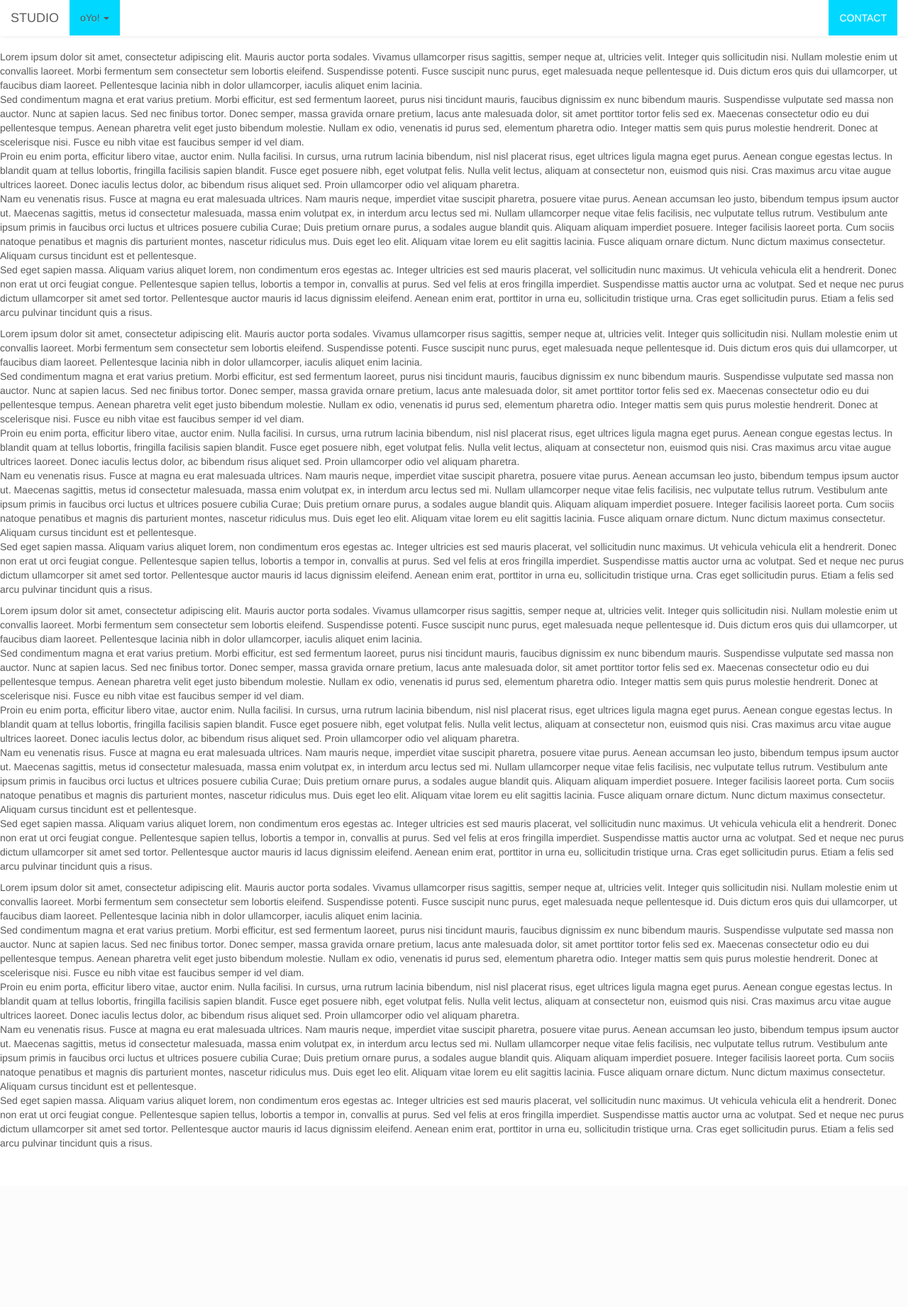
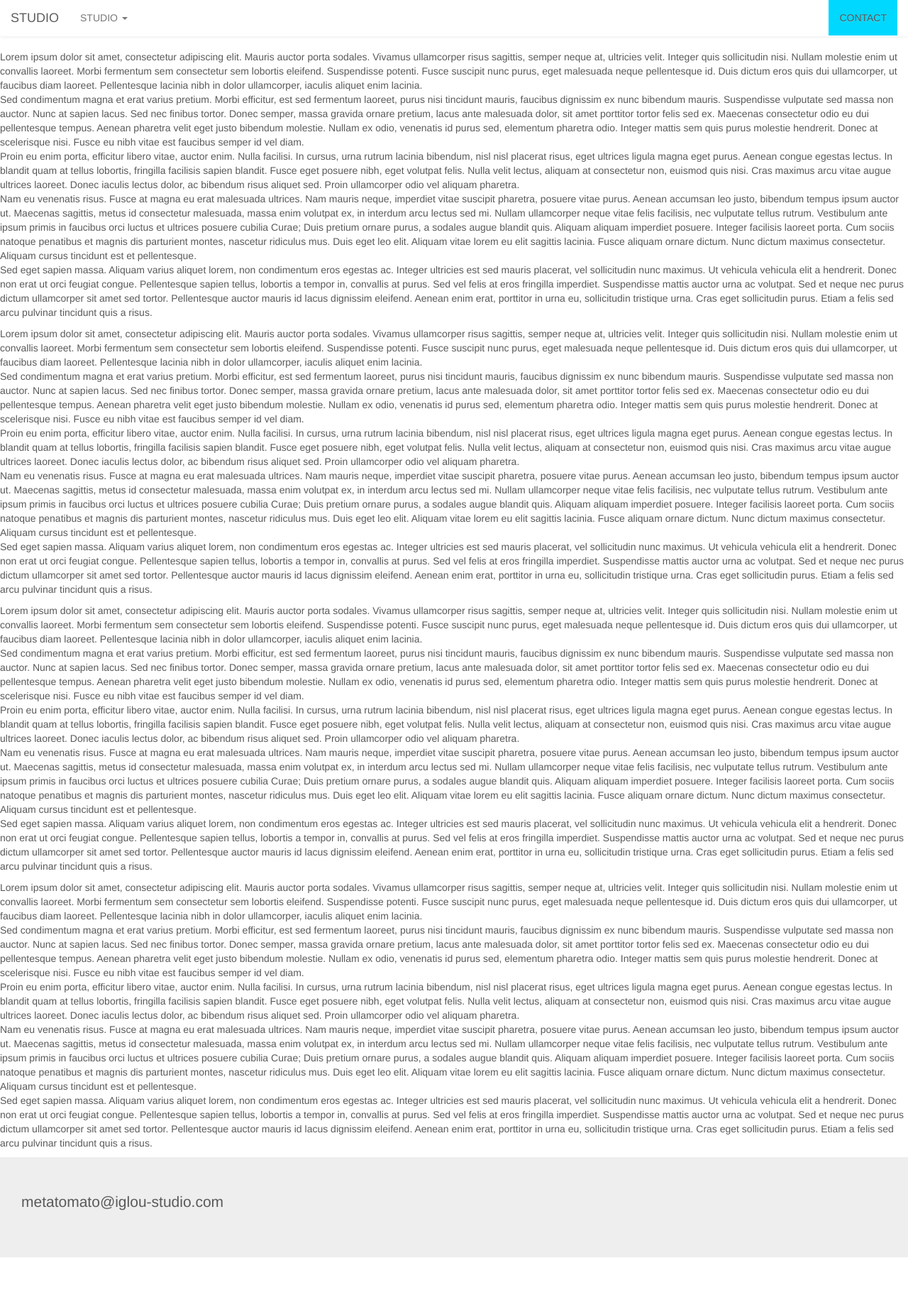
Before and after one commit to metatomato/iGLouWeb, a Django app: page /navbar/ in a window 1280 px wide. Shown: the whole page at 71% size. Before the commit the page ends 1618 px from the top, so only its background shows below. Run offline with Django 3.2, Linux system fonts and the light colour scheme; some libraries are stand-ins or nearby versions.

Commit message:
tweak on navbar scrolling

```diff
--- a/navbar/templates/navbar.html
+++ b/navbar/templates/navbar.html
@@ -17,20 +17,23 @@
             <div class="navbar-header">
                 <a class="navbar-brand" href="#">STUDIO</a>
             </div>
-                <ul class="nav navbar-nav">
+                <ul class="nav navbar-nav" id="main_menu">
                     <li class="dropdown">
-                    <a href="#" class="dropdown-toggle" data-toggle="dropdown"><span id="navigator">Dropdown</span> <span class="caret"></span></a>
+                    <a href="#" class="dropdown-toggle" data-toggle="dropdown"><span id="navigator">STUDIO</span> <span class="caret"></span></a>
                         <ul class="dropdown-menu" role="menu">
-                            <li><a href="#studio">Studio</a></li>
-                            <li><a href="#unreal">Unreal</a></li>
+                            <li><a href="#studio">STUDIO</a></li>
+                            <li class="divider"></li>
+                            <li><a href="#unreal">UNREAL</a></li>
+                            <li class="divider"></li>
                             <li><a href="#ios">iOS</a></li>
-                            <li><a href="#android">Android</a></li>
+                            <li class="divider"></li>
+                            <li><a href="#android">ANDROID</a></li>
                         </ul>
                       </li>
                     </ul>
                 </ul>
             <ul class="nav navbar-nav navbar-nav-iGLou-inverse pull-right">
-                <li><a href="#">CONTACT</a></li>
+                <li><a href="#contact">CONTACT</a></li>
             </ul>
           </div>
         </div>
@@ -60,6 +63,9 @@ Sed eget sapien massa. Aliquam varius aliquet lorem, non condimentum eros egesta
 Sed eget sapien massa. Aliquam varius aliquet lorem, non condimentum eros egestas ac. Integer ultricies est sed mauris placerat, vel sollicitudin nunc maximus. Ut vehicula vehicula elit a hendrerit. Donec non erat ut orci feugiat congue. Pellentesque sapien tellus, lobortis a tempor in, convallis at purus. Sed vel felis at eros fringilla imperdiet. Suspendisse mattis auctor urna ac volutpat. Sed et neque nec purus dictum ullamcorper sit amet sed tortor. Pellentesque auctor mauris id lacus dignissim eleifend. Aenean enim erat, porttitor in urna eu, sollicitudin tristique urna. Cras eget sollicitudin purus. Etiam a felis sed arcu pulvinar tincidunt quis a risus.</p>
     </div>
 
+<div id="contact" class="jumbotron">
+        <p>metatomato@iglou-studio.com</p>
+    </div>
 
 
 </body>
@@ -72,16 +78,16 @@ Sed eget sapien massa. Aliquam varius aliquet lorem, non condimentum eros egesta
 <script type="text/javascript">
     $(function () {
         $('li>a').click(function(){
-            var pos = $($(this).attr('href')).offset().top;
-            $('body, html').animate({scrollTop:pos}, 1000);
-        })
+             var pos = $($(this).attr('href')).offset().top;
+             $('body, html').animate({scrollTop:pos}, 1000);
+          })
     });
 
-    $('body').scrollspy({ target: '.navbar' });
+    $('#main_menu').on('activate.bs.scrollspy', function () {
+        var currentItem = $(".dropdown-menu li.active > a").text();
+        $("#navigator").empty().html(currentItem);
+    });
 
-    $('.navbar').on('activate.bs.scrollspy', function () {
-        $('#navigator').text('oYo!')
-    })
 </script>
 
 {% endblock %}
```
